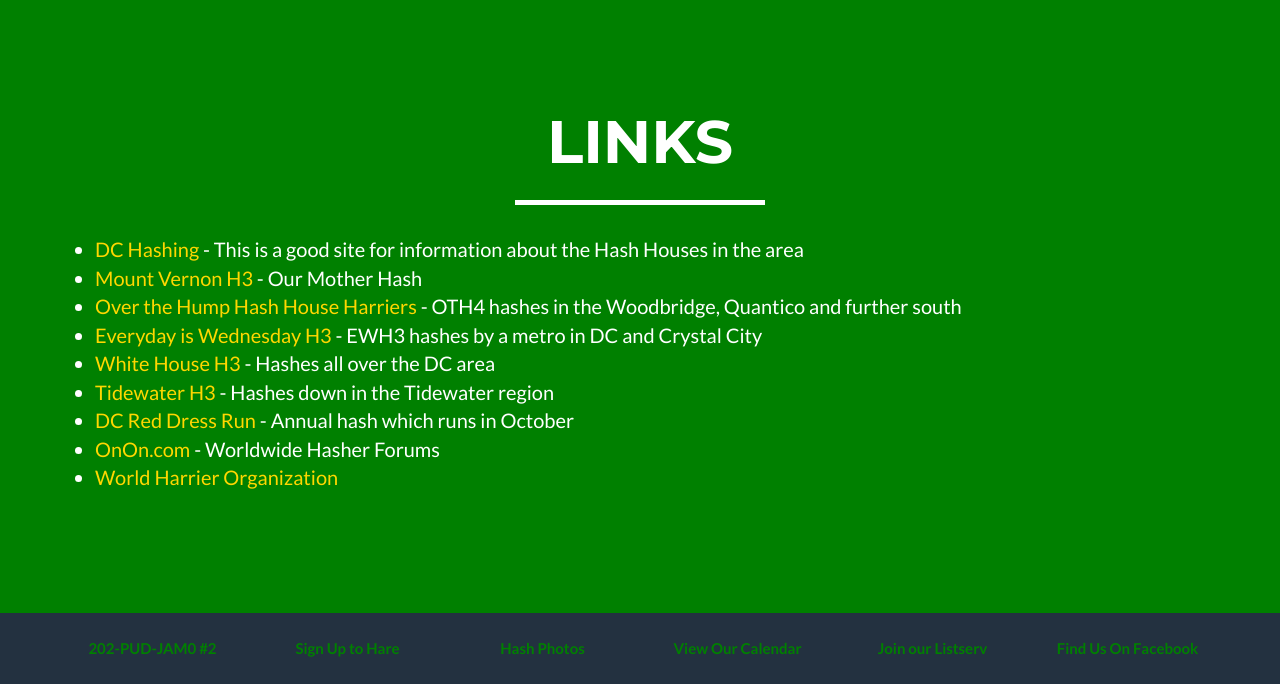
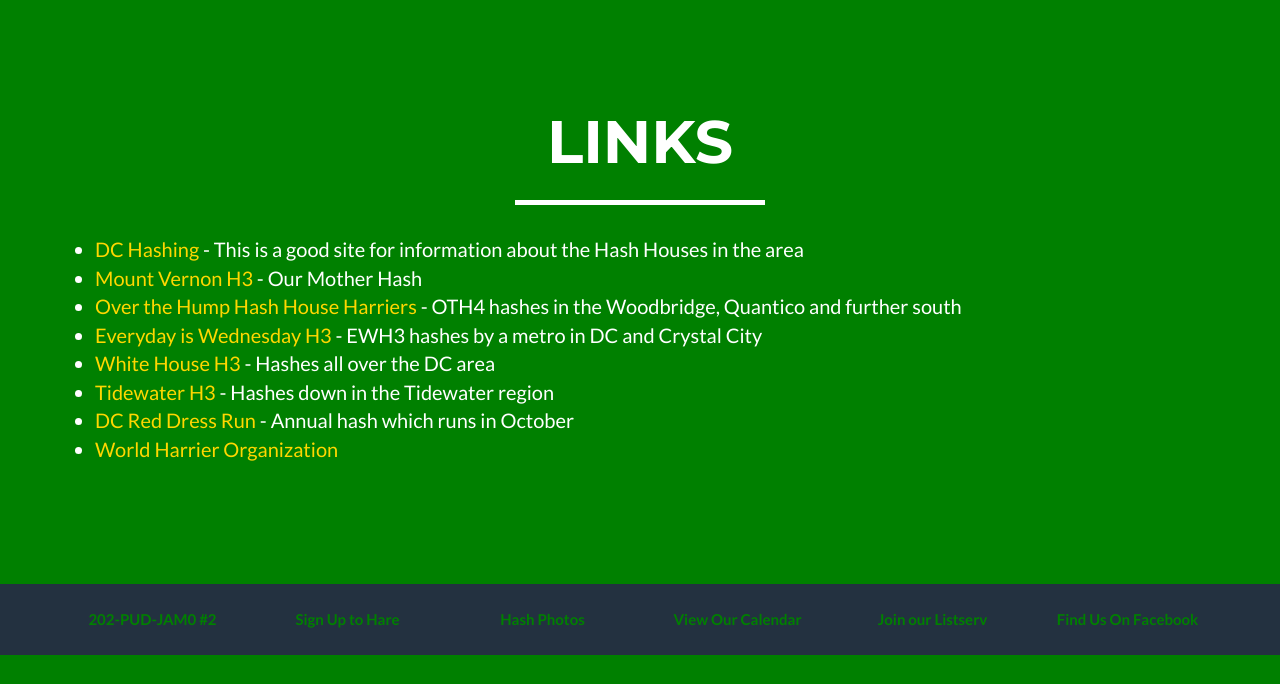
Before and after one commit to msaperst/so-happy-its-tuesday, a PHP site: page /shiggy.php in a window 1280 px wide. Shown: the part 4091-4775 px from the top of the page. After the commit the page ends 4746 px from the top, so only its background shows below. Run offline with PHP 8.4, Linux system fonts and the light colour scheme; data comes from the database, SQL or seed files in the repository; some libraries are stand-ins or nearby versions.

Commit message:
Removing out-dated onon link

```diff
--- a/shiggy.php
+++ b/shiggy.php
@@ -236,8 +236,6 @@
 						the Tidewater region</li>
 					<li><a href="http://dchashing.net/dcreddress/index.html">DC Red
 							Dress Run</a> - Annual hash which runs in October</li>
-					<li><a href="http://www.onon.com/">OnOn.com</a> - Worldwide Hasher
-						Forums</li>
 					<li><a href="http://www.worldharrierorganization.com/">World
 							Harrier Organization</a></li>
 				</ul>
```
